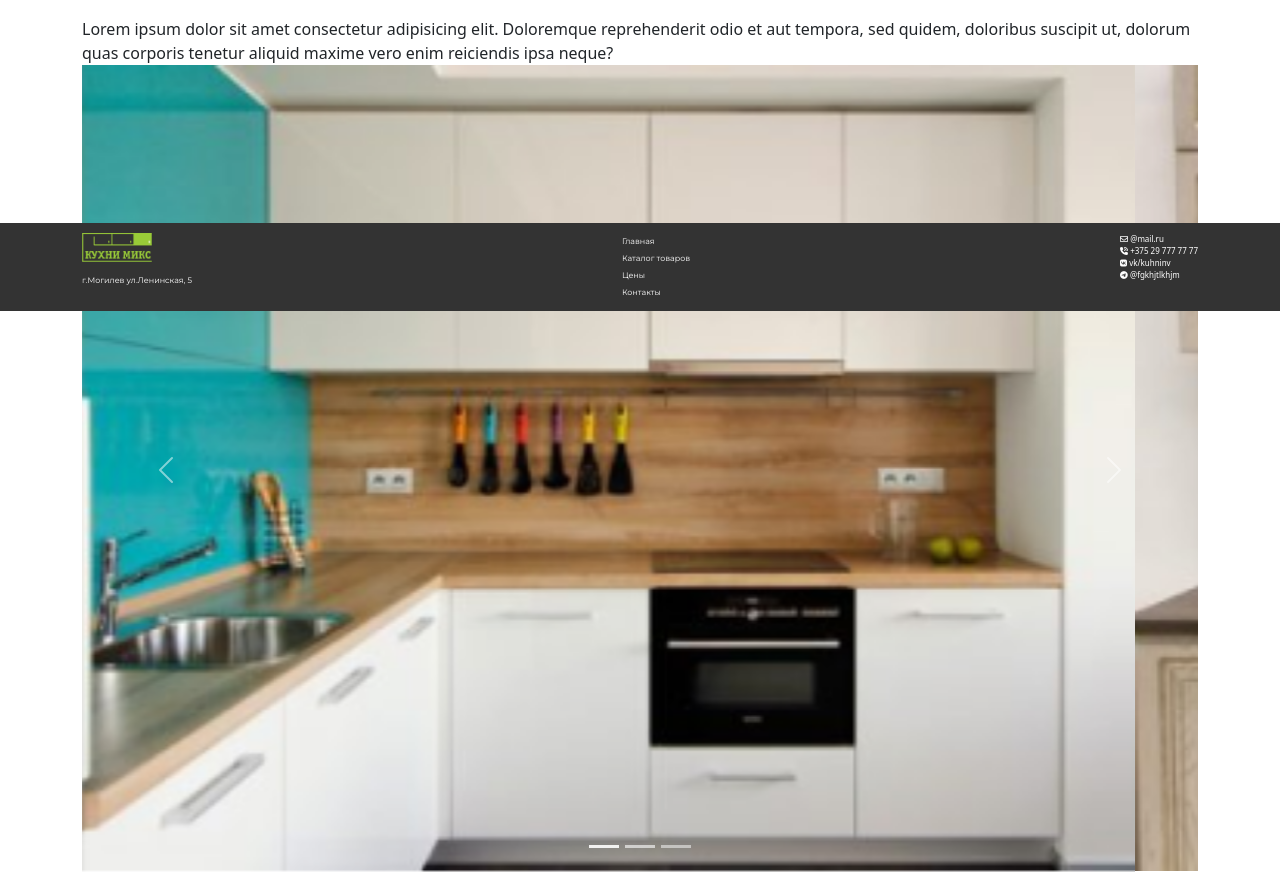
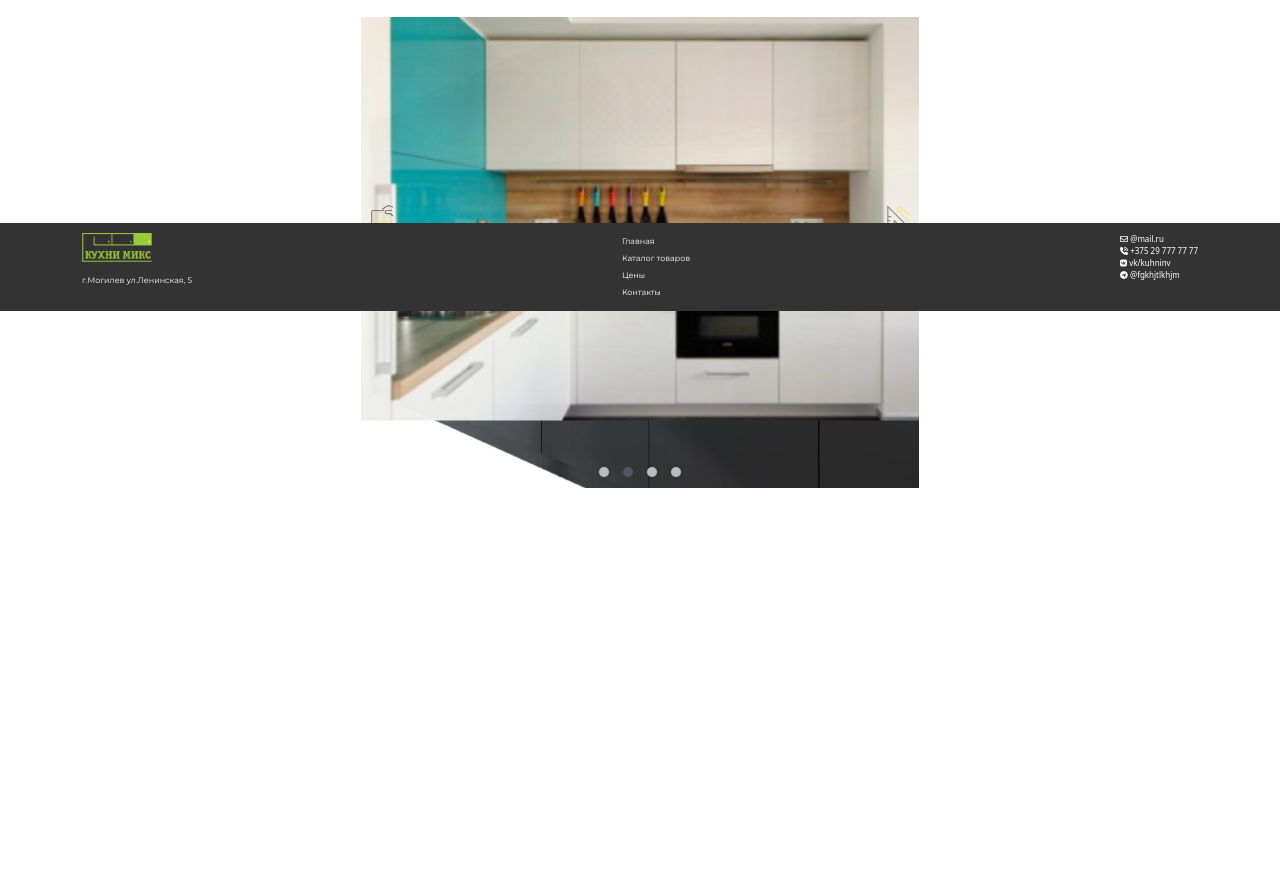
Before and after one commit to OlgaPlatonenko/mebel, a plain HTML site: page index.html in a window 1280 px wide. Shown: the part 489-1363 px from the top of the page. After the commit the page ends 977 px from the top, so only its background shows below. Drawn offline with nearby package versions, Linux system fonts and the light colour scheme.

Commit message:
continue carusel

```diff
--- a/css/carousel.css
+++ b/css/carousel.css
@@ -0,0 +1,83 @@
+img {
+    width: 100%;
+}
+
+
+/* General styles */
+
+.sim-slider {
+    position: relative;
+    width: 50%;
+    margin: 0 auto;
+}
+
+.sim-slider-list {
+    margin: 0;
+    padding: 0;
+    position: relative;
+}
+
+.sim-slider-element {
+    width: 100%;
+    transition: opacity 1s ease-in;
+    opacity: 0;
+    position: absolute;
+    left: 0;
+    top: 0;
+    display: block;
+}
+
+
+/* Navigation item styles */
+
+div.sim-slider-arrow-left,
+div.sim-slider-arrow-right {
+    width: 22px;
+    height: 40px;
+    position: absolute;
+    cursor: pointer;
+    opacity: 0.6;
+}
+
+div.sim-slider-arrow-left {
+    left: 10px;
+    top: 40%;
+    display: block;
+    background: url('/img/icon/icon1.svg') no-repeat;
+}
+
+div.sim-slider-arrow-right {
+    right: 10px;
+    top: 40%;
+    display: block;
+    background: url('/img/icon/icon2.svg') no-repeat;
+}
+
+div.sim-slider-arrow-left:hover {
+    opacity: 1.0;
+}
+
+div.sim-slider-arrow-right:hover {
+    opacity: 1.0;
+}
+
+div.sim-slider-dots {
+    width: 100%;
+    height: auto;
+    position: absolute;
+    left: 0;
+    bottom: 0;
+    z-index: 3;
+    text-align: center;
+}
+
+span.sim-dot {
+    width: 10px;
+    height: 10px;
+    margin: 5px 7px;
+    padding: 0;
+    display: inline-block;
+    background-color: #BBB;
+    border-radius: 5px;
+    cursor: pointer;
+}
--- a/css/footer.css
+++ b/css/footer.css
@@ -6,6 +6,7 @@
     left: 0;
     bottom: 0;
     width: 100%;
+    z-index: 2;
 }
 
 .footer_wrapper {
@@ -32,7 +33,8 @@
     text-decoration: none;
     color: #ffffff;
 }
-.parts{
+
+.parts {
     padding-bottom: 0;
     display: flex;
     flex-direction: column;
--- a/css/style.css
+++ b/css/style.css
@@ -3,6 +3,7 @@
 @import url('location.css');
 @import url('mainpage.css');
 @import url('footer.css');
+@import url('carousel.css');
 * {
     margin: 0;
     padding: 0;
--- a/index.html
+++ b/index.html
@@ -9,20 +9,20 @@
     <title>Главная</title>
     <link rel="preconnect" href="https://fonts.googleapis.com">
     <link rel="preconnect" href="https://fonts.gstatic.com" crossorigin>
-	<link
-		href="https://fonts.googleapis.com/css2?family=Exo&family=Montserrat:wght@300;400;500;600;700;800;900&family=Orbitron:wght@500&family=Russo+One&display=swap"
-		rel="stylesheet" type="text/css" >
-	<link href="/css/style.css" type="text/css" rel="stylesheet"  >
+    <link href="https://fonts.googleapis.com/css2?family=Exo&family=Montserrat:wght@300;400;500;600;700;800;900&family=Orbitron:wght@500&family=Russo+One&display=swap" rel="stylesheet" type="text/css">
+    <link href="/css/style.css" type="text/css" rel="stylesheet">
     <script src="https://kit.fontawesome.com/5982043a2f.js" crossorigin="anonymous"></script>
-	<link rel="stylesheet" href="path/to/font-awesome/css/font-awesome.min.css" type="text/css" >
+    <link rel="stylesheet" href="path/to/font-awesome/css/font-awesome.min.css" type="text/css">
     <!-- CSS only -->
-	<link href="https://cdn.jsdelivr.net/npm/bootstrap@5.2.3/dist/css/bootstrap.min.css" type="text/css" rel="stylesheet"
-		integrity="sha384-rbsA2VBKQhggwzxH7pPCaAqO46MgnOM80zW1RWuH61DGLwZJEdK2Kadq2F9CUG65" crossorigin="anonymous">
+    <link href="https://cdn.jsdelivr.net/npm/bootstrap@5.2.3/dist/css/bootstrap.min.css" type="text/css" rel="stylesheet" integrity="sha384-rbsA2VBKQhggwzxH7pPCaAqO46MgnOM80zW1RWuH61DGLwZJEdK2Kadq2F9CUG65" crossorigin="anonymous">
     <script src="js/modal.js" defer></script>
+    <script src="js/slider.js" defer></script>
+    <script>
+        new Sim("first");
+        new Sim("second");
+    </script>
     <!-- JavaScript Bundle with Popper -->
-	<script src="https://cdn.jsdelivr.net/npm/bootstrap@5.2.3/dist/js/bootstrap.bundle.min.js"
-		integrity="sha384-kenU1KFdBIe4zVF0s0G1M5b4hcpxyD9F7jL+jjXkk+Q2h455rYXK/7HAuoJl+0I4"
-		crossorigin="anonymous"  ></script>
+    <script src="https://cdn.jsdelivr.net/npm/bootstrap@5.2.3/dist/js/bootstrap.bundle.min.js" integrity="sha384-kenU1KFdBIe4zVF0s0G1M5b4hcpxyD9F7jL+jjXkk+Q2h455rYXK/7HAuoJl+0I4" crossorigin="anonymous"></script>
 </head>
 
 <body>
@@ -32,17 +32,14 @@
                 <div class="location_left">
                     <div class="map_link">
                         <a href="https://goo.gl/maps/pvA6Lxy8PbQucoPS7" class="map_item">
-							<iframe
-								src="https://www.google.com/maps/embed?pb=!1m14!1m8!1m3!1d2350.574871570952!2d30.33462!3d53.9037598!3m2!1i1024!2i768!4f13.1!3m3!1m2!1s0x46d051e6bb1ab55b%3A0x2b110ae287b8b8ef!2z0YPQuy4g0J_QtdGA0LLQvtC80LDQudGB0LrQsNGPIDI4LCDQnNC-0LPQuNC70ZHQsg!5e0!3m2!1sru!2sby!4v1673443816884!5m2!1sru!2sby"
-								width="600" height="450" style="border:0;" allowfullscreen="" loading="lazy"
-								referrerpolicy="no-referrer-when-downgrade" class="hidden"></iframe>
+                            <iframe src="https://www.google.com/maps/embed?pb=!1m14!1m8!1m3!1d2350.574871570952!2d30.33462!3d53.9037598!3m2!1i1024!2i768!4f13.1!3m3!1m2!1s0x46d051e6bb1ab55b%3A0x2b110ae287b8b8ef!2z0YPQuy4g0J_QtdGA0LLQvtC80LDQudGB0LrQsNGPIDI4LCDQnNC-0LPQuNC70ZHQsg!5e0!3m2!1sru!2sby!4v1673443816884!5m2!1sru!2sby"
+                                width="600" height="450" style="border:0;" allowfullscreen="" loading="lazy" referrerpolicy="no-referrer-when-downgrade" class="hidden"></iframe>
                         </a>
                     </div>
                     <div class="header_location">Пишем расположение(адрес) </div>
                 </div>
                 <a href="tel:+74951234567" class=" telefonenumber_header">
-					<i class="fa fa-volume-control-phone" aria-hidden="true"></i>
-					+375 29 777 77 77
+                    <i class="fa fa-volume-control-phone" aria-hidden="true"></i> +375 29 777 77 77
                 </a>
             </div>
 
@@ -51,10 +48,8 @@
                 <div class="overlay"></div>
                 <div class="mymodal-wrapper">
                     <div class="map">
-						<iframe
-							src="https://www.google.com/maps/embed?pb=!1m14!1m8!1m3!1d2350.574871570952!2d30.33462!3d53.9037598!3m2!1i1024!2i768!4f13.1!3m3!1m2!1s0x46d051e6bb1ab55b%3A0x2b110ae287b8b8ef!2z0YPQuy4g0J_QtdGA0LLQvtC80LDQudGB0LrQsNGPIDI4LCDQnNC-0LPQuNC70ZHQsg!5e0!3m2!1sru!2sby!4v1673443816884!5m2!1sru!2sby"
-							width="600" height="450" style="border:0;" allowfullscreen="" loading="lazy"
-							referrerpolicy="no-referrer-when-downgrade"></iframe>
+                        <iframe src="https://www.google.com/maps/embed?pb=!1m14!1m8!1m3!1d2350.574871570952!2d30.33462!3d53.9037598!3m2!1i1024!2i768!4f13.1!3m3!1m2!1s0x46d051e6bb1ab55b%3A0x2b110ae287b8b8ef!2z0YPQuy4g0J_QtdGA0LLQvtC80LDQudGB0LrQsNGPIDI4LCDQnNC-0LPQuNC70ZHQsg!5e0!3m2!1sru!2sby!4v1673443816884!5m2!1sru!2sby"
+                            width="600" height="450" style="border:0;" allowfullscreen="" loading="lazy" referrerpolicy="no-referrer-when-downgrade"></iframe>
                     </div>
                     <button type="button" class="mymodal__close">
 					</button>
@@ -97,8 +92,7 @@
                 <div class="main_left">
                     <div class="main_left__title">Мебель от ... - <span class="yellowtitle"> недорого и надёжно!</span>
                     </div>
-					<div class="main_left__text">Изготовим и доставим кухонный гарнитур в Излучинск, Мегион, Стрежевой,
-						Лангепас, Радужный и другие города ХМАО</div>
+                    <div class="main_left__text">Изготовим и доставим кухонный гарнитур в Излучинск, Мегион, Стрежевой, Лангепас, Радужный и другие города ХМАО</div>
                     <div class="main_icons">
                         <div class="main_icons__item">
                             <div class="main_icons__icon1"></div>
@@ -125,38 +119,24 @@
         </div>
     </section>
 
-	<section class="slides">
+
+
+    <div class="myslider">
         <div class="container">
-			<div class="slides_title">Lorem ipsum dolor sit amet consectetur adipisicing elit. Doloremque reprehenderit odio et aut tempora, sed quidem, doloribus suscipit ut, dolorum quas corporis tenetur aliquid maxime vero enim reiciendis ipsa neque?</div>
-			<div id="carouselExampleIndicators" class="carousel slide" data-bs-ride="carousel">
-				<div class="carousel-indicators">
-				  <button type="button" data-bs-target="#carouselExampleIndicators" data-bs-slide-to="0" class="active" aria-current="true" aria-label="Slide 1"></button>
-				  <button type="button" data-bs-target="#carouselExampleIndicators" data-bs-slide-to="1" aria-label="Slide 2"></button>
-				  <button type="button" data-bs-target="#carouselExampleIndicators" data-bs-slide-to="2" aria-label="Slide 3"></button>
-				</div>
-				<div class="carousel-inner">
-				  <div class="carousel-item active">
-					<img src="/img/image2.png" class="d-block w-100" alt="...">
-				  </div>
-				  <div class="carousel-item">
-					<img src="/img/image3.png" class="d-block w-100" alt="...">
-				  </div>
-				  <div class="carousel-item">
-					<img src="/img/image4.png" class="d-block w-100" alt="...">
+            <div class="sim-slider">
+                <ul class="sim-slider-list">
+                    <li><img src="/img/image_main.png" alt="screen"></li>
+                    <li class="sim-slider-element"><img src="/img/image2.png" alt="1"></li>
+                    <li class="sim-slider-element"><img src="/img/image3.png" alt="2"></li>
+                    <li class="sim-slider-element"><img src="/img/image4.png" alt="3"></li>
+                    <li class="sim-slider-element"><img src="/img/image1.png" alt="4"></li>
+                </ul>
+                <div class="sim-slider-arrow-left"></div>
+                <div class="sim-slider-arrow-right"></div>
+                <div class="sim-slider-dots"></div>
             </div>
         </div>
-				<button class="carousel-control-prev" type="button" data-bs-target="#carouselExampleIndicators" data-bs-slide="prev">
-				  <span class="carousel-control-prev-icon" aria-hidden="true"></span>
-				  <span class="visually-hidden">Previous</span>
-				</button>
-				<button class="carousel-control-next" type="button" data-bs-target="#carouselExampleIndicators" data-bs-slide="next">
-				  <span class="carousel-control-next-icon" aria-hidden="true"></span>
-				  <span class="visually-hidden">Next</span>
-				</button>
     </div>
-		</div>
-	</section>
-
 
 
     <footer class="footer">
--- /dev/null
+++ b/js/slider.js
@@ -0,0 +1,183 @@
+function Sim(sldrId) {
+
+    let id = document.getElementById(sldrId);
+    if (id) {
+        this.sldrRoot = id
+    } else {
+        this.sldrRoot = document.querySelector('.sim-slider')
+    };
+
+    // Carousel objects
+    this.sldrList = this.sldrRoot.querySelector('.sim-slider-list');
+    this.sldrElements = this.sldrList.querySelectorAll('.sim-slider-element');
+    this.sldrElemFirst = this.sldrList.querySelector('.sim-slider-element');
+    this.leftArrow = this.sldrRoot.querySelector('div.sim-slider-arrow-left');
+    this.rightArrow = this.sldrRoot.querySelector('div.sim-slider-arrow-right');
+    this.indicatorDots = this.sldrRoot.querySelector('div.sim-slider-dots');
+
+    // Initialization
+    this.options = Sim.defaults;
+    Sim.initialize(this)
+};
+
+Sim.defaults = {
+
+    // Default options for the carousel
+    loop: true, // Бесконечное зацикливание слайдера
+    auto: true, // Автоматическое пролистывание
+    interval: 5000, // Интервал между пролистыванием элементов (мс)
+    arrows: true, // Пролистывание стрелками
+    dots: true // Индикаторные точки
+};
+
+Sim.prototype.elemPrev = function(num) {
+    num = num || 1;
+
+    let prevElement = this.currentElement;
+    this.currentElement -= num;
+    if (this.currentElement < 0) this.currentElement = this.elemCount - 1;
+
+    if (!this.options.loop) {
+        if (this.currentElement == 0) {
+            this.leftArrow.style.display = 'none'
+        };
+        this.rightArrow.style.display = 'block'
+    };
+
+    this.sldrElements[this.currentElement].style.opacity = '1';
+    this.sldrElements[prevElement].style.opacity = '0';
+
+    if (this.options.dots) {
+        this.dotOn(prevElement);
+        this.dotOff(this.currentElement)
+    }
+};
+
+Sim.prototype.elemNext = function(num) {
+    num = num || 1;
+
+    let prevElement = this.currentElement;
+    this.currentElement += num;
+    if (this.currentElement >= this.elemCount) this.currentElement = 0;
+
+    if (!this.options.loop) {
+        if (this.currentElement == this.elemCount - 1) {
+            this.rightArrow.style.display = 'none'
+        };
+        this.leftArrow.style.display = 'block'
+    };
+
+    this.sldrElements[this.currentElement].style.opacity = '1';
+    this.sldrElements[prevElement].style.opacity = '0';
+
+    if (this.options.dots) {
+        this.dotOn(prevElement);
+        this.dotOff(this.currentElement)
+    }
+};
+
+Sim.prototype.dotOn = function(num) {
+    this.indicatorDotsAll[num].style.cssText = 'background-color:#BBB; cursor:pointer;'
+};
+
+Sim.prototype.dotOff = function(num) {
+    this.indicatorDotsAll[num].style.cssText = 'background-color:#556; cursor:default;'
+};
+
+Sim.initialize = function(that) {
+
+    // Constants
+    that.elemCount = that.sldrElements.length; // Количество элементов
+
+    // Variables
+    that.currentElement = 0;
+    let bgTime = getTime();
+
+    // Functions
+    function getTime() {
+        return new Date().getTime();
+    };
+
+    function setAutoScroll() {
+        that.autoScroll = setInterval(function() {
+            let fnTime = getTime();
+            if (fnTime - bgTime + 10 > that.options.interval) {
+                bgTime = fnTime;
+                that.elemNext()
+            }
+        }, that.options.interval)
+    };
+
+    // Start initialization
+    if (that.elemCount <= 1) { // Отключить навигацию
+        that.options.auto = false;
+        that.options.arrows = false;
+        that.options.dots = false;
+        that.leftArrow.style.display = 'none';
+        that.rightArrow.style.display = 'none'
+    };
+    if (that.elemCount >= 1) { // показать первый элемент
+        that.sldrElemFirst.style.opacity = '1';
+    };
+
+    if (!that.options.loop) {
+        that.leftArrow.style.display = 'none'; // отключить левую стрелку
+        that.options.auto = false; // отключить автопркрутку
+    } else if (that.options.auto) { // инициализация автопрокруки
+        setAutoScroll();
+        // Остановка прокрутки при наведении мыши на элемент
+        that.sldrList.addEventListener('mouseenter', function() { clearInterval(that.autoScroll) }, false);
+        that.sldrList.addEventListener('mouseleave', setAutoScroll, false)
+    };
+
+    if (that.options.arrows) { // инициализация стрелок
+        that.leftArrow.addEventListener('click', function() {
+            let fnTime = getTime();
+            if (fnTime - bgTime > 1000) {
+                bgTime = fnTime;
+                that.elemPrev()
+            }
+        }, false);
+        that.rightArrow.addEventListener('click', function() {
+            let fnTime = getTime();
+            if (fnTime - bgTime > 1000) {
+                bgTime = fnTime;
+                that.elemNext()
+            }
+        }, false)
+    } else {
+        that.leftArrow.style.display = 'none';
+        that.rightArrow.style.display = 'none'
+    };
+
+    if (that.options.dots) { // инициализация индикаторных точек
+        let sum = '',
+            diffNum;
+        for (let i = 0; i < that.elemCount; i++) {
+            sum += '<span class="sim-dot"></span>'
+        };
+        that.indicatorDots.innerHTML = sum;
+        that.indicatorDotsAll = that.sldrRoot.querySelectorAll('span.sim-dot');
+        // Назначаем точкам обработчик события 'click'
+        for (let n = 0; n < that.elemCount; n++) {
+            that.indicatorDotsAll[n].addEventListener('click', function() {
+                diffNum = Math.abs(n - that.currentElement);
+                if (n < that.currentElement) {
+                    bgTime = getTime();
+                    that.elemPrev(diffNum)
+                } else if (n > that.currentElement) {
+                    bgTime = getTime();
+                    that.elemNext(diffNum)
+                }
+                // Если n == that.currentElement ничего не делаем
+            }, false)
+        };
+        that.dotOff(0); // точка[0] выключена, остальные включены
+        for (let i = 1; i < that.elemCount; i++) {
+            that.dotOn(i)
+        }
+    }
+};
+
+new Sim("first");
+new Sim("second");
```
Lines whose indentation alone changed are shown as unchanged.
